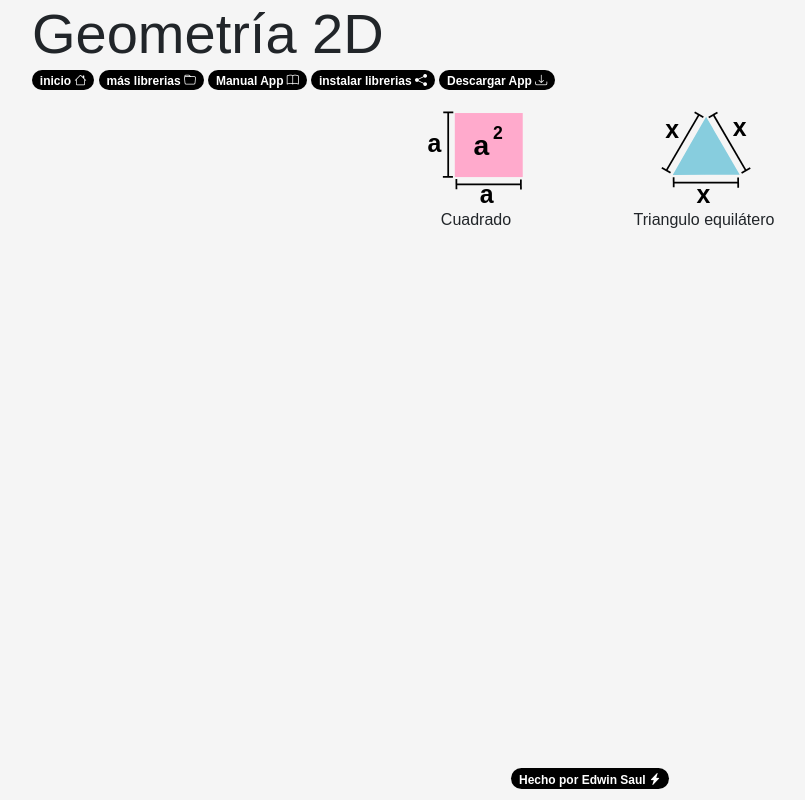
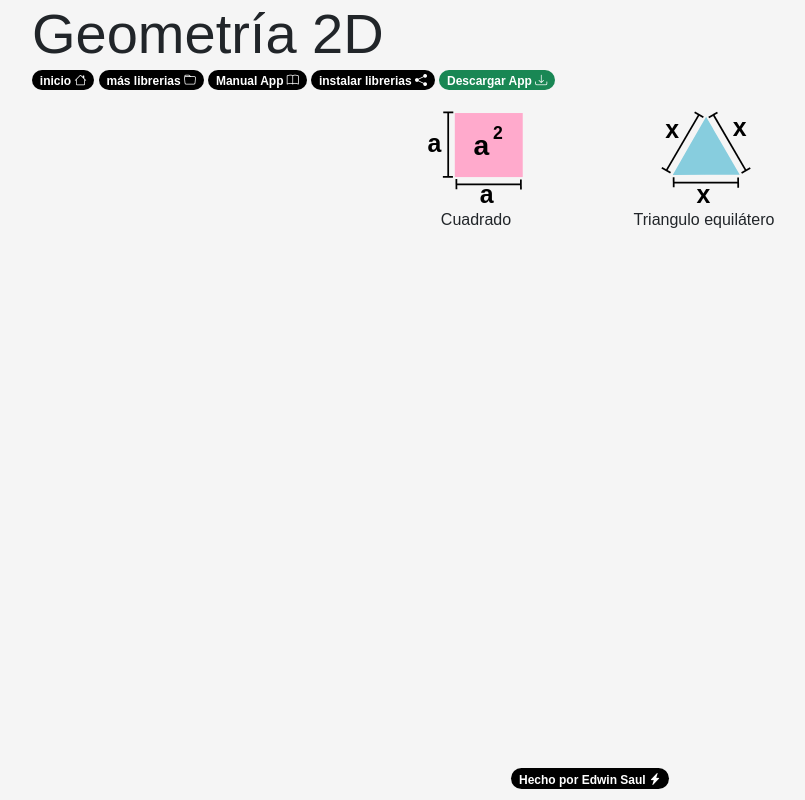
Before and after one commit to Saul11235/ModelosNumericos, a plain HTML site: page GEO_2D/index.html in a window 1280 px wide. Shown: the whole page, without its empty margins (50-855 px from the left). Drawn offline with nearby package versions, Linux system fonts and the light colour scheme.

Commit message:
formato descargar

```diff
--- a/GEO_2D/index.html
+++ b/GEO_2D/index.html
@@ -62,7 +62,7 @@
 	    </a>
 	    <!-- ITEM.LINK - mas lib-->
 	    <a href="../ModelosNumericos.zip" >
-            <span class="badge rounded-pill bg-black text-white">
+            <span class="badge rounded-pill bg-success text-white">
 	      Descargar App
               <i class="bi bi-download"></i>
 	    </span>
```
